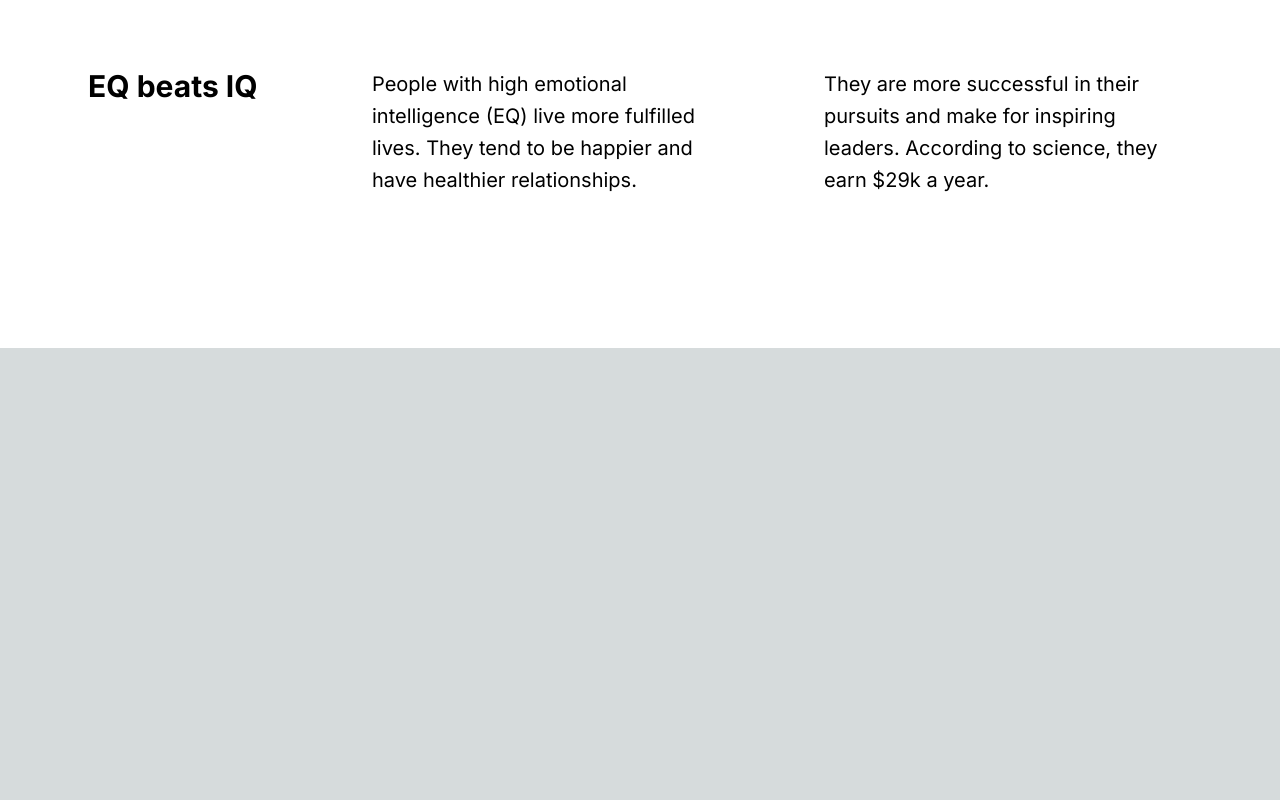
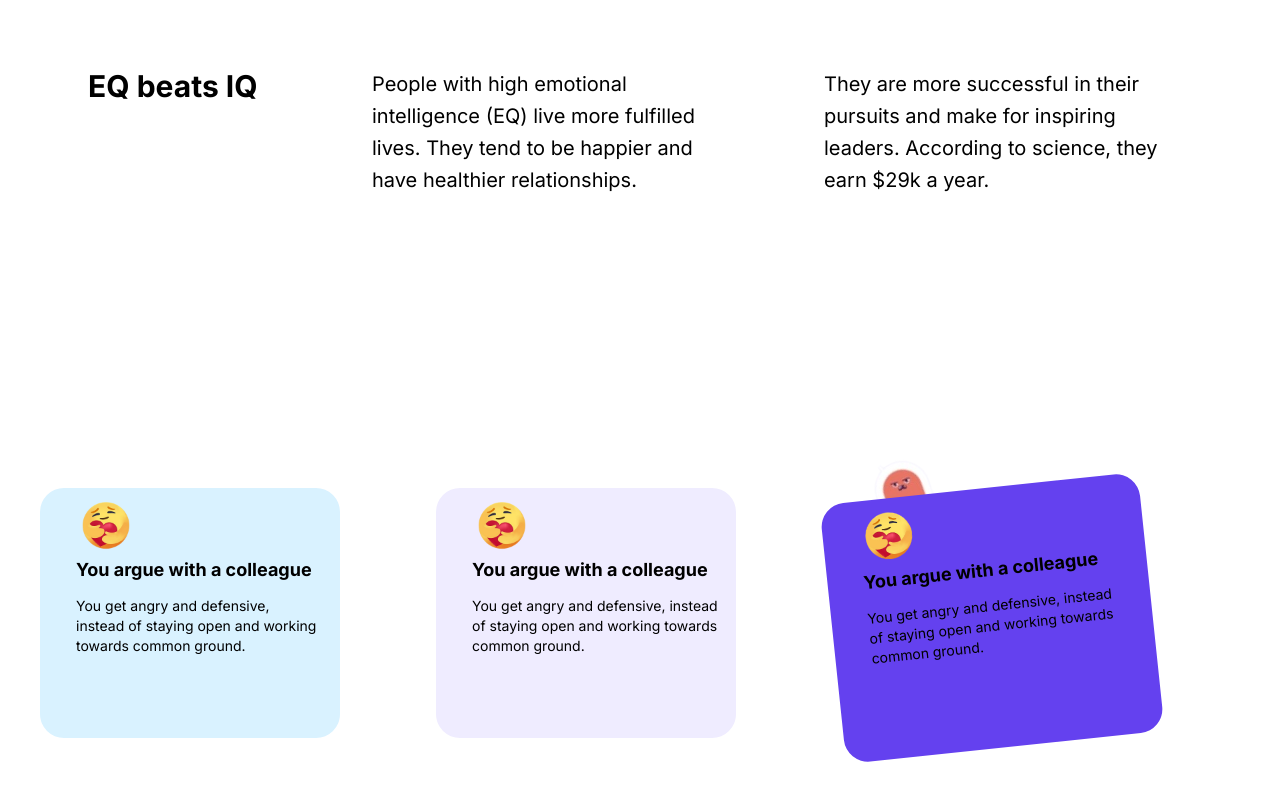
Before and after one commit to ThapaVinay/Ahead-UI-Replica, a Next.js app: page / in a window 1280 px wide. Shown: the part 952-1752 px from the top of the page. Before the commit the page ends 1300 px from the top, so only its background shows below. Built offline with nearby package versions, Linux system fonts and the light colour scheme.

Commit message:
scroll box section added

```diff
--- /dev/null
+++ b/app/components/ScrollBox.jsx
@@ -0,0 +1,173 @@
+"use client";
+
+import { gsap, Linear, Power3 } from 'gsap';
+import { ScrollTrigger } from "gsap/ScrollTrigger"
+import { useRef, useEffect } from 'react';
+import React from 'react'
+
+
+const ScrollBox = () => {
+
+    let text = useRef(null);
+    let orange = useRef(null);
+    const t1 = gsap.timeline();
+    let sec = useRef(null);
+    gsap.registerPlugin(ScrollTrigger);
+
+    useEffect(() => {
+
+        gsap.fromTo(text, {
+            duration: 1,
+            opacity: 0,
+            x: -100
+        }, {
+            duration: 1,
+            opacity: 1,
+            x: 0,
+            repeat: 0,
+            ease: "Power3.out",
+            scrollTrigger: {
+                trigger: text,
+                start: "top 80% ",
+                start: "bottom 50%",
+                toggleActions: "restart complete reverse reset"
+            }
+        });
+
+        gsap.to(orange, {
+            x: -350,
+            y: -100,
+            duration: 2,
+            ease: "Power3.out",
+            scrollTrigger: {
+                trigger: text,
+                start: "top 80% ",
+                toggleActions: "restart complete reverse reset"
+            }
+
+        });
+
+        gsap.to(sec, {
+            x: -20,
+            duration: 2,
+            ease: "Power3.out",
+            scrollTrigger: {
+                trigger: text,
+                start: "top 80% ",
+                toggleActions: "restart complete reverse reset"
+            }
+        });
+
+    }, [])
+
+    return (
+        <div className=' relative mlt mt-36 z-0  '>
+            <h1 ref={(el) => { text = el }} className='text-4xl font-bold'>Does this sound familiar...</h1>
+            <img src={"/assets/orange cutie.png"} ref={(el) => { orange = el }} width={100} className='absolute top-[2rem] -rotate-[30deg] left-[50.5rem]' />
+            <div ref={(el) => { sec = el }} className='mt-9   h-[350px]  gap-12  relative whitespace-nowrap overflow-x-auto z-10 scrollbar-hide     '>
+                <div className=' translate-y-6 rounded-3xl mr-12 inline-block  gap-2  p-9 py-2 bg-[#D9F2FF] h-[250px] w-[300px]'>
+                    <img className='' width={60} height={100} src={"/assets/emoji heart.png"} />
+                    <div className='flex flex-col gap-3'>
+                        <h1 className='text-lg font-bold'>You argue with a colleague</h1>
+                        <div className='text-sm flex '>
+                            You get angry and defensive, <br /> instead of
+                            staying open and working<br /> towards
+                            common ground.
+                        </div>
+
+                    </div>
+                </div>
+
+                <div className=' rounded-3xl ml-12 mr-12 inline-block gap-2 translate-y-6 p-9 py-2 bg-[#EFECFF] h-[250px] w-[300px]'>
+                    <img className='' width={60} height={100} src={"/assets/emoji heart.png"} />
+                    <div className='flex flex-col gap-3'>
+                        <h1 className='text-lg font-bold'>You argue with a colleague</h1>
+                        <div className='text-sm'>
+                            You get angry and defensive, instead <br /> of
+
+                            staying open and working towards
+                            <br />
+                            common ground.
+                        </div>
+
+                    </div>
+                </div>
+                <div className=' rounded-3xl -rotate-[6deg] relative z-50 translate-y-6 overflow-y-visible ml-12 mr-12 inline-block gap-2  p-9 py-2 bg-[#6441EF] h-[260px] w-[320px]'>
+                    <img className='' width={60} height={100} src={"/assets/emoji heart.png"} />
+                    <div className='flex flex-col gap-3'>
+                        <h1 className='text-lg font-bold'>You argue with a colleague</h1>
+                        <div className='text-sm'>
+                            You get angry and defensive, instead <br /> of
+
+                            staying open and working towards
+                            <br />
+                            common ground.
+                        </div>
+
+                    </div>
+                </div>
+                <div className=' rounded-3xl ml-12 mr-12 inline-block gap-2 translate-y-6  p-9 py-2 bg-[#FEF0D6] h-[250px] w-[300px]'>
+                    <img className='' width={60} height={100} src={"/assets/emoji heart.png"} />
+                    <div className='flex flex-col gap-3'>
+                        <h1 className='text-lg font-bold'>You argue with a colleague</h1>
+                        <div className='text-sm'>
+                            You get angry and defensive, instead <br /> of
+
+                            staying open and working towards
+                            <br />
+                            common ground.
+                        </div>
+
+                    </div>
+                </div>
+                <div className=' rounded-3xl ml-12 mr-12 inline-block gap-2 translate-y-6  p-9 py-2 bg-[#D9F2FF] h-[250px] w-[300px]'>
+                    <img className='' width={60} height={100} src={"/assets/emoji heart.png"} />
+                    <div className='flex flex-col gap-3'>
+                        <h1 className='text-lg font-bold'>You argue with a colleague</h1>
+                        <div className='text-sm'>
+                            You get angry and defensive, instead <br /> of
+
+                            staying open and working towards
+                            <br />
+                            common ground.
+                        </div>
+
+                    </div>
+                </div>
+                <div className=' rounded-3xl ml-12 mr-12 inline-block gap-2 translate-y-6 p-9 py-2 bg-[#EFECFF] h-[250px] w-[300px]'>
+                    <img className='' width={60} height={100} src={"/assets/emoji heart.png"} />
+                    <div className='flex flex-col gap-3'>
+                        <h1 className='text-lg font-bold'>You argue with a colleague</h1>
+                        <div className='text-sm'>
+                            You get angry and defensive, instead <br /> of
+
+                            staying open and working towards
+                            <br />
+                            common ground.
+                        </div>
+
+                    </div>
+                </div>
+                <div className=' rounded-3xl ml-12 mr-12 inline-block gap-2 translate-y-6 p-9 py-2 bg-[#6441EF] h-[250px] w-[300px]'>
+                    <img className='' width={60} height={100} src={"/assets/emoji heart.png"} />
+                    <div className='flex flex-col gap-3'>
+                        <h1 className='text-lg font-bold'>You argue with a colleague</h1>
+                        <div className='text-sm'>
+                            You get angry and defensive, instead <br /> of
+
+                            staying open and working towards
+                            <br />
+                            common ground.
+                        </div>
+
+                    </div>
+                </div>
+
+
+
+            </div>
+        </div>
+    )
+}
+
+export default ScrollBox
--- a/app/page.tsx
+++ b/app/page.tsx
@@ -2,8 +2,8 @@
 import Header from "./components/Header"
 import Hero from "./components/Hero"
 import EqInfo from "./components/EqInfo"
+import ScrollBox from "./components/ScrollBox"
 
-// import ScrollBox from "./Component/ScrollBox"
 // import SelfImprovement from "./Component/SelfImprovement"
 // import Meet from "./Component/Meet"
 // import Sign from "./Component/Sign"
@@ -20,7 +20,7 @@ export default function Home() {
       <div className="p-10 overflow-hidden bg-white">
         <Hero/>
         <EqInfo/>
-        {/* <ScrollBox/> */}
+        <ScrollBox/>
         {/* <Meet/> */}
         {/* <SelfImprovement/> */}
         {/* <EqInfo/> */}
```
